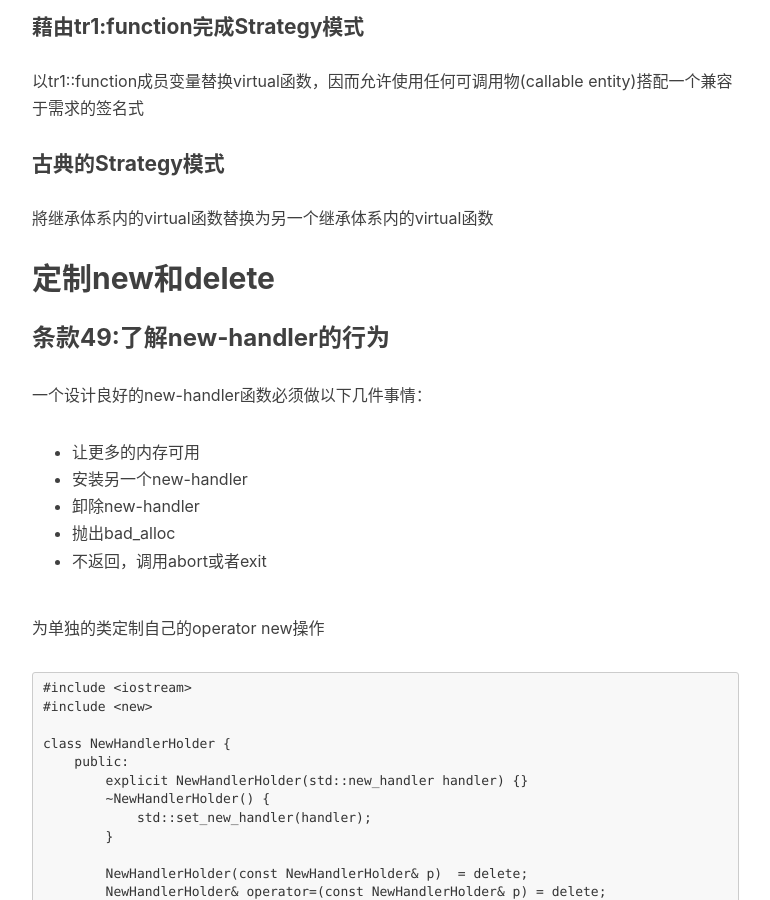
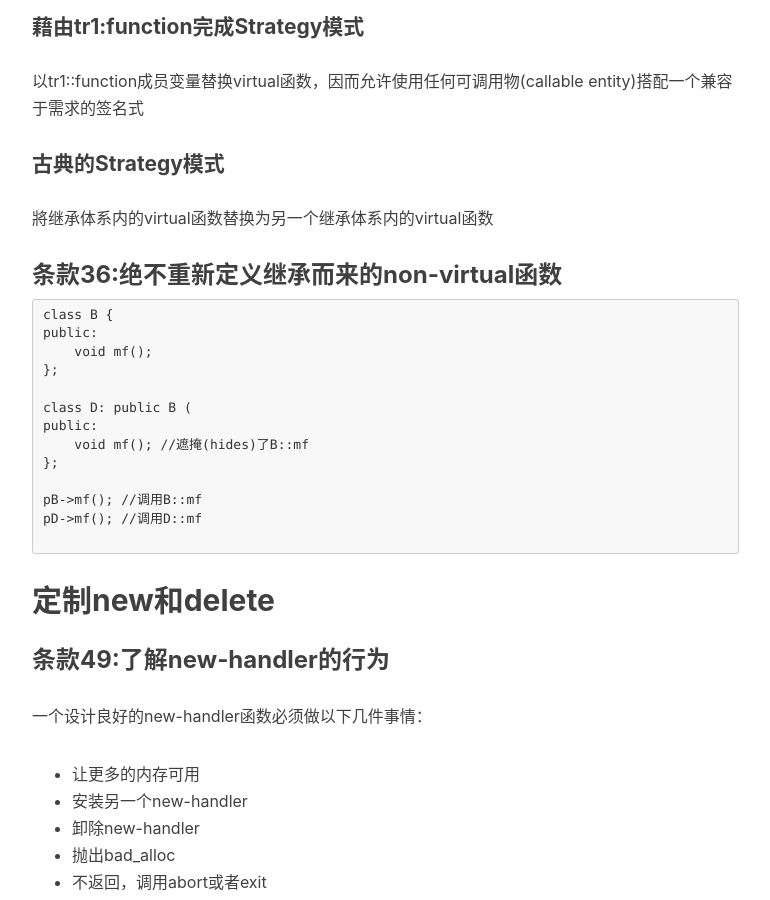
Before and after one commit to Stephan14/Stephan14.github.io, a Jekyll site: the page built from _posts/2022-12-10-effective-c++-reading-note.markdown, in a window 1280 px wide and 900 px high, scrolled down 11584 px. Shown: the whole window, without its empty margins (233-1003 px from the left). Built offline with Jekyll 4.4.1, drawn with Linux system fonts in a browser that asks for light colours; nearby versions of some CDN libraries; comment, search, counter and statistics services are not loaded.

Commit message:
绝不重新定义继承而来的non-virtual函数

````diff
--- a/_posts/2022-12-10-effective-c++-reading-note.markdown
+++ b/_posts/2022-12-10-effective-c++-reading-note.markdown
@@ -383,6 +383,24 @@ private:
 #### 古典的Strategy模式
 將继承体系内的virtual函数替换为另一个继承体系内的virtual函数
 
+### 条款36:绝不重新定义继承而来的non-virtual函数
+
+```
+class B {
+public:
+    void mf();
+};
+
+class D: public B (
+public:
+    void mf(); //遮掩(hides)了B::mf
+};
+
+pB->mf(); //调用B::mf
+pD->mf(); //调用D::mf
+
+```
+
 ## 定制new和delete
 
 ### 条款49:了解new-handler的行为
````
